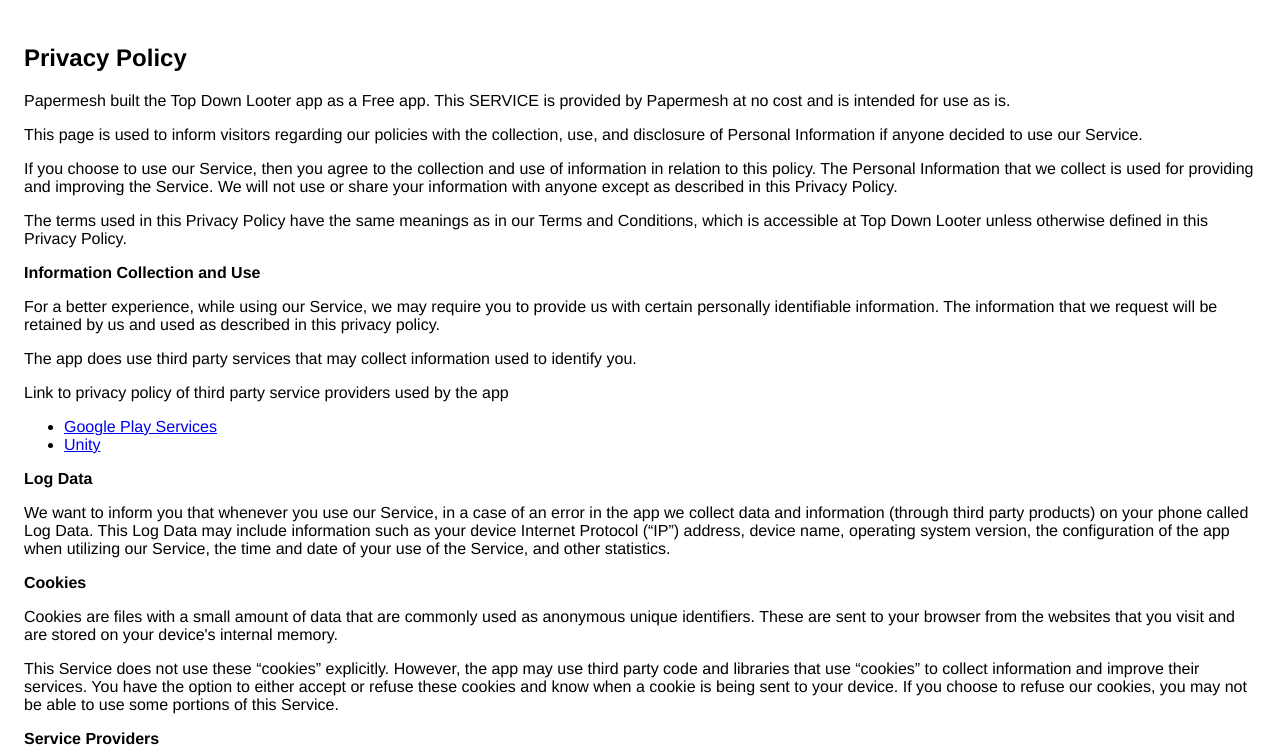
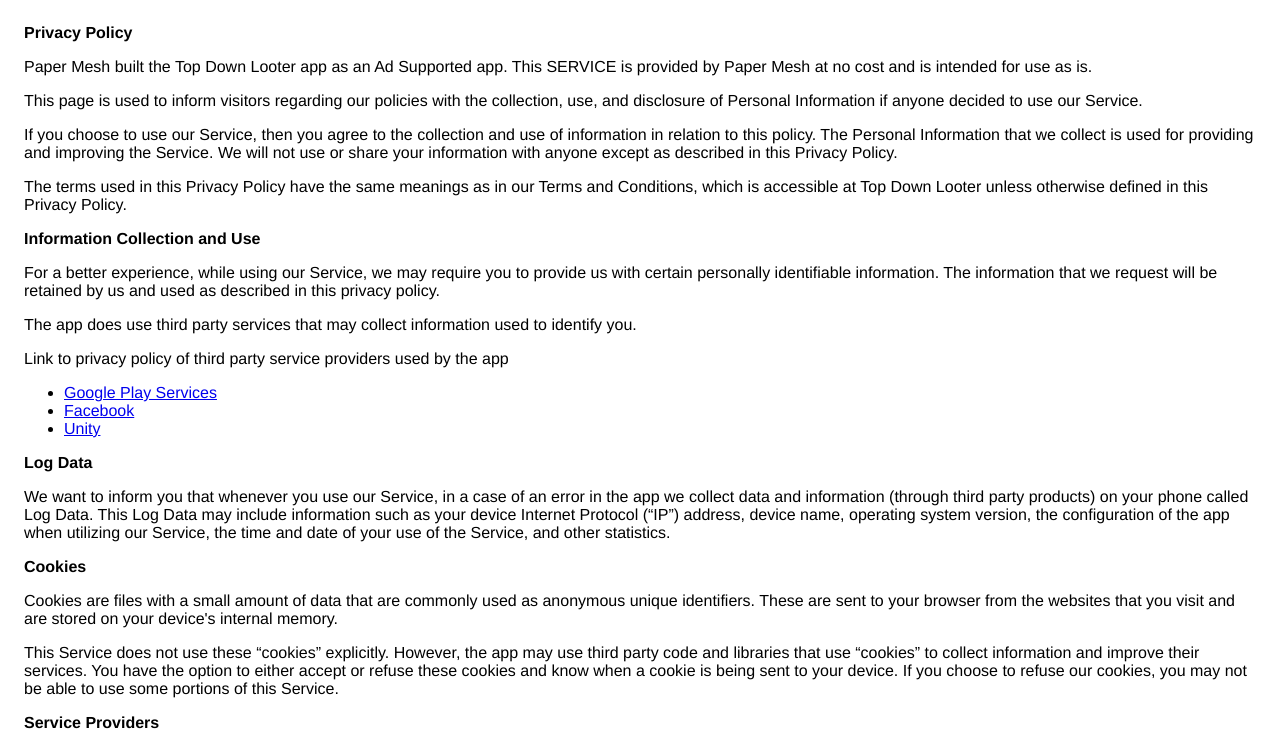
Before and after one commit to Shmewwww/topdownloot, a plain HTML site: page index.html in a window 1280 px wide. Shown: the top 745 px of the page. Drawn offline with Linux system fonts and the light colour scheme.

Commit message:
Update index.html

```diff
--- a/index.html
+++ b/index.html
@@ -7,116 +7,107 @@
       <style> body { font-family: 'Helvetica Neue', Helvetica, Arial, sans-serif; padding:1em; } </style>
     </head>
     <body>
-    <h2>Privacy Policy</h2> <p>
-                    Papermesh built the Top Down Looter app as
-                    a Free app. This SERVICE is provided by
-                    Papermesh at no cost and is intended for
-                    use as is.
+    <strong>Privacy Policy</strong> <p>
+                  Paper Mesh built the Top Down Looter app as
+                  an Ad Supported app. This SERVICE is provided by
+                  Paper Mesh at no cost and is intended for use as
+                  is.
                 </p> <p>
-                    This page is used to inform visitors regarding
-                    our policies with the collection, use, and
-                    disclosure of Personal Information if anyone decided to use
-                    our Service.
+                  This page is used to inform visitors regarding our
+                  policies with the collection, use, and disclosure of Personal
+                  Information if anyone decided to use our Service.
                 </p> <p>
-                    If you choose to use our Service, then you agree
-                    to the collection and use of information in relation to this
+                  If you choose to use our Service, then you agree to
+                  the collection and use of information in relation to this
                   policy. The Personal Information that we collect is
-                    used for providing and improving the Service.
-                    We will not use or share your
-                    information with anyone except as described in this Privacy
-                    Policy.
+                  used for providing and improving the Service. We will not use or share your information with
+                  anyone except as described in this Privacy Policy.
                 </p> <p>
                   The terms used in this Privacy Policy have the same meanings
                   as in our Terms and Conditions, which is accessible at
-                    Top Down Looter unless otherwise defined in this Privacy
-                    Policy.
+                  Top Down Looter unless otherwise defined in this Privacy Policy.
                 </p> <p><strong>Information Collection and Use</strong></p> <p>
-                    For a better experience, while using our Service,
-                    we may require you to provide us with certain
-                    personally identifiable information. The
-                    information that we request will be
-                    retained by us and used as described in this privacy policy.
-                  </p> <p>
+                  For a better experience, while using our Service, we
+                  may require you to provide us with certain personally
+                  identifiable information. The information that
+                  we request will be retained by us and used as described in this privacy policy.
+                </p> <div><p>
                     The app does use third party services that may collect
                     information used to identify you.
-                  </p> <div><p>
-                      Link to privacy policy of third party service providers
-                      used by the app
-                    </p> <ul><li><a href="https://www.google.com/policies/privacy/" target="_blank">Google Play Services</a></li><!----><!----><!----><!----><!----><!----><!----><!----><!----><!----><li><a href="https://unity3d.com/legal/privacy-policy" target="_blank">Unity</a></li><!----><!----></ul></div> <p><strong>Log Data</strong></p> <p>
-                    We want to inform you that whenever
-                    you use our Service, in a case of an error in the
-                    app we collect data and information (through third
-                    party products) on your phone called Log Data. This Log Data
-                    may include information such as your device Internet
-                    Protocol (“IP”) address, device name, operating system
-                    version, the configuration of the app when utilizing
-                    our Service, the time and date of your use of the
-                    Service, and other statistics.
+                  </p> <p>
+                    Link to privacy policy of third party service providers used
+                    by the app
+                  </p> <ul><li><a href="https://www.google.com/policies/privacy/" target="_blank" rel="noopener noreferrer">Google Play Services</a></li><!----><!----><!----><li><a href="https://www.facebook.com/about/privacy/update/printable" target="_blank" rel="noopener noreferrer">Facebook</a></li><!----><!----><!----><!----><!----><!----><li><a href="https://unity3d.com/legal/privacy-policy" target="_blank" rel="noopener noreferrer">Unity</a></li><!----><!----><!----><!----><!----><!----><!----><!----><!----><!----></ul></div> <p><strong>Log Data</strong></p> <p>
+                  We want to inform you that whenever you
+                  use our Service, in a case of an error in the app
+                  we collect data and information (through third party
+                  products) on your phone called Log Data. This Log Data may
+                  include information such as your device Internet Protocol
+                  (“IP”) address, device name, operating system version, the
+                  configuration of the app when utilizing our Service,
+                  the time and date of your use of the Service, and other
+                  statistics.
                 </p> <p><strong>Cookies</strong></p> <p>
                   Cookies are files with a small amount of data that are
-                    commonly used as anonymous unique identifiers. These are
-                    sent to your browser from the websites that you visit and
-                    are stored on your device's internal memory.
+                  commonly used as anonymous unique identifiers. These are sent
+                  to your browser from the websites that you visit and are
+                  stored on your device's internal memory.
                 </p> <p>
-                    This Service does not use these “cookies” explicitly.
-                    However, the app may use third party code and libraries that
-                    use “cookies” to collect information and improve their
-                    services. You have the option to either accept or refuse
-                    these cookies and know when a cookie is being sent to your
-                    device. If you choose to refuse our cookies, you may not be
-                    able to use some portions of this Service.
+                  This Service does not use these “cookies” explicitly. However,
+                  the app may use third party code and libraries that use
+                  “cookies” to collect information and improve their services.
+                  You have the option to either accept or refuse these cookies
+                  and know when a cookie is being sent to your device. If you
+                  choose to refuse our cookies, you may not be able to use some
+                  portions of this Service.
                 </p> <p><strong>Service Providers</strong></p> <p>
-                    We may employ third-party companies
-                    and individuals due to the following reasons:
+                  We may employ third-party companies and
+                  individuals due to the following reasons:
                 </p> <ul><li>To facilitate our Service;</li> <li>To provide the Service on our behalf;</li> <li>To perform Service-related services; or</li> <li>To assist us in analyzing how our Service is used.</li></ul> <p>
-                    We want to inform users of this
-                    Service that these third parties have access to your
-                    Personal Information. The reason is to perform the tasks
-                    assigned to them on our behalf. However, they are obligated
-                    not to disclose or use the information for any other
-                    purpose.
+                  We want to inform users of this Service
+                  that these third parties have access to your Personal
+                  Information. The reason is to perform the tasks assigned to
+                  them on our behalf. However, they are obligated not to
+                  disclose or use the information for any other purpose.
                 </p> <p><strong>Security</strong></p> <p>
-                    We value your trust in providing us
-                    your Personal Information, thus we are striving to use
-                    commercially acceptable means of protecting it. But remember
-                    that no method of transmission over the internet, or method
-                    of electronic storage is 100% secure and reliable, and
-                    we cannot guarantee its absolute security.
+                  We value your trust in providing us your
+                  Personal Information, thus we are striving to use commercially
+                  acceptable means of protecting it. But remember that no method
+                  of transmission over the internet, or method of electronic
+                  storage is 100% secure and reliable, and we cannot
+                  guarantee its absolute security.
                 </p> <p><strong>Links to Other Sites</strong></p> <p>
-                    This Service may contain links to other sites. If you click
-                    on a third-party link, you will be directed to that site.
-                    Note that these external sites are not operated by
-                    us. Therefore, we strongly advise you to
-                    review the Privacy Policy of these websites.
-                    We have no control over and assume no
-                    responsibility for the content, privacy policies, or
-                    practices of any third-party sites or services.
+                  This Service may contain links to other sites. If you click on
+                  a third-party link, you will be directed to that site. Note
+                  that these external sites are not operated by us.
+                  Therefore, we strongly advise you to review the
+                  Privacy Policy of these websites. We have
+                  no control over and assume no responsibility for the content,
+                  privacy policies, or practices of any third-party sites or
+                  services.
                 </p> <p><strong>Children’s Privacy</strong></p> <p>
                   These Services do not address anyone under the age of 13.
                   We do not knowingly collect personally
                   identifiable information from children under 13. In the case
                   we discover that a child under 13 has provided
-                    us with personal information,
-                    we immediately delete this from our servers. If you
-                    are a parent or guardian and you are aware that your child
-                    has provided us with personal information, please contact
-                    us so that we will be able to do
-                    necessary actions.
+                  us with personal information, we immediately
+                  delete this from our servers. If you are a parent or guardian
+                  and you are aware that your child has provided us with
+                  personal information, please contact us so that
+                  we will be able to do necessary actions.
                 </p> <p><strong>Changes to This Privacy Policy</strong></p> <p>
                   We may update our Privacy Policy from
                   time to time. Thus, you are advised to review this page
                   periodically for any changes. We will
-                    notify you of any changes by posting the new Privacy Policy
-                    on this page. These changes are effective immediately after
-                    they are posted on this page.
-                  </p> <p><strong>Contact Us</strong></p> <p>
-                    If you have any questions or suggestions about
-                    our Privacy Policy, do not hesitate to contact
-                    us at papermeshsquad@gmail.com.
+                  notify you of any changes by posting the new Privacy Policy on
+                  this page.
+                </p> <p>This policy is effective as of 2020-07-24</p> <p><strong>Contact Us</strong></p> <p>
+                  If you have any questions or suggestions about our
+                  Privacy Policy, do not hesitate to contact us at papermeshsquad@gmail.com.
                 </p> <p>
                   This privacy policy page was created at
-                    <a href="https://privacypolicytemplate.net" target="_blank">privacypolicytemplate.net</a>
+                  <a href="https://privacypolicytemplate.net" target="_blank" rel="noopener noreferrer">privacypolicytemplate.net</a>
                   and modified/generated by
-                    <a href="https://app-privacy-policy-generator.firebaseapp.com/" target="_blank">App Privacy Policy Generator</a></p>
+                  <a href="https://app-privacy-policy-generator.firebaseapp.com/" target="_blank" rel="noopener noreferrer">App Privacy Policy Generator</a></p>
     </body>
     </html>
```
Lines whose indentation alone changed are shown as unchanged.
